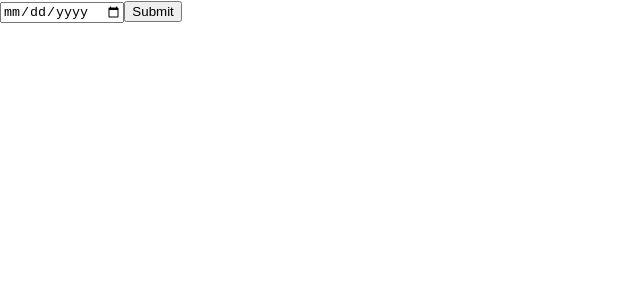
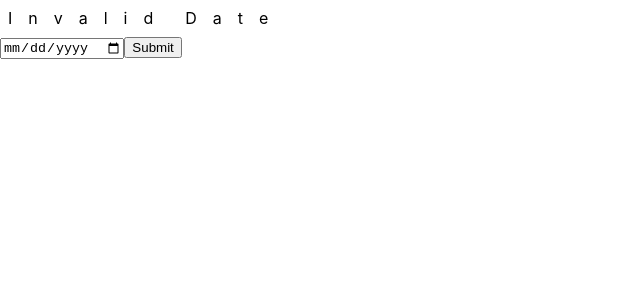
Before and after one commit to georgiamshaw/dateable, a React (Create React App) app: page / in a window 1280 px wide. Shown: the top 300 px of the page, without its empty margins (0-640 px from the left). Built offline with nearby package versions, Linux system fonts and the light colour scheme.

Commit message:
style date

```diff
--- a/package.json
+++ b/package.json
@@ -10,6 +10,7 @@
     "@types/node": "^16.11.25",
     "@types/react": "^17.0.39",
     "@types/react-dom": "^17.0.11",
+    "dayjs": "^1.11.0",
     "react": "^17.0.2",
     "react-dom": "^17.0.2",
     "react-scripts": "5.0.0",
--- a/src/App.tsx
+++ b/src/App.tsx
@@ -1,12 +1,22 @@
+import dayjs from "dayjs";
 import React, { useState } from "react";
 import "./App.css";
 
 function App() {
   const [guess, setGuess] = useState("");
+
+  const date = dayjs(guess).format("DD/MM/YYYY").split("");
+
   return (
     <div className="grid">
-      <div>
-        <div>{guess}</div>
+      <div
+        style={{
+          display: "flex",
+        }}
+      >
+        {date.map((date) => {
+          return <div style={{ padding: ".5rem" }}>{date}</div>;
+        })}
       </div>
       <div>
         <input
```
Also changed, not shown: 1 other file (tests, documents, lock files or other folders).
